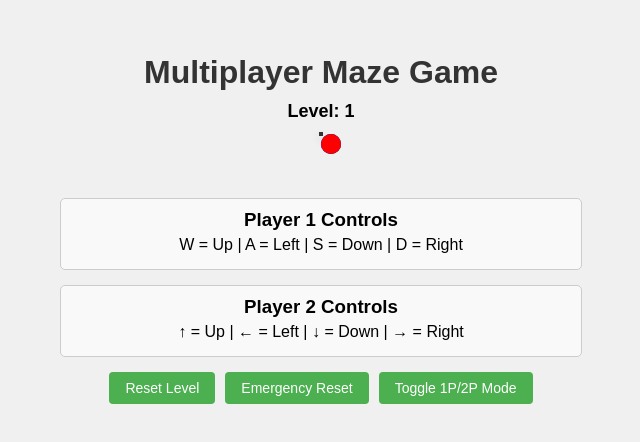
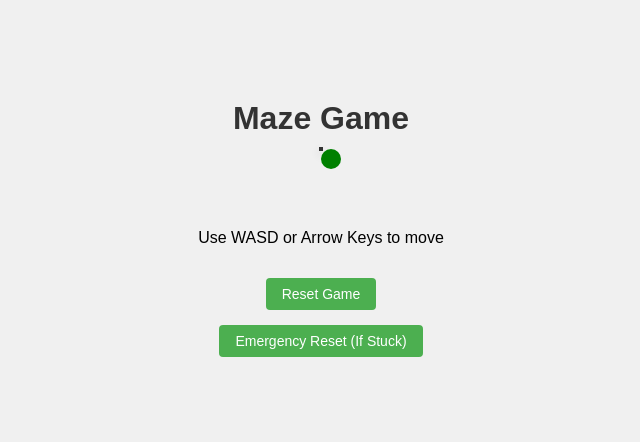
Before and after one commit to Chev-ReX/Maze-Game, a plain HTML site: page index.html in a window 1280 px wide. Shown: the part 182-624 px from the top of the page, without its empty margins (319-959 px from the left). Drawn offline with Linux system fonts and the light colour scheme.

Commit message:
Update index.html

```diff
--- a/index.html
+++ b/index.html
@@ -3,36 +3,23 @@
 <head>
     <meta charset="UTF-8">
     <meta name="viewport" content="width=device-width, initial-scale=1.0">
-    <title>Multiplayer Maze Game</title>
+    <title>Simple Maze Game</title>
     <link rel="stylesheet" href="styles.css">
 </head>
 <body>
-    <h1>Multiplayer Maze Game</h1>
-    <div id="level-info">Level: <span id="level-number">1</span></div>
+    <h1>Maze Game</h1>
     <div id="game-container">
-        <div id="player1" class="player"></div>
-        <div id="player2" class="player"></div>
+        <div id="player"></div>
         <div id="goal"></div>
         <!-- Walls will be created by JavaScript -->
     </div>
     <div id="message"></div>
     <div id="controls">
-        <div class="controls-section">
-            <h3>Player 1 Controls</h3>
-            <p>W = Up | A = Left | S = Down | D = Right</p>
-        </div>
-        <div class="controls-section">
-            <h3>Player 2 Controls</h3>
-            <p>↑ = Up | ← = Left | ↓ = Down | → = Right</p>
-        </div>
-        <div class="game-buttons">
-            <button onclick="resetGame()">Reset Level</button>
-            <button onclick="emergencyReset()">Emergency Reset</button>
-            <button onclick="togglePlayers()">Toggle 1P/2P Mode</button>
-        </div>
+        <p>Use WASD or Arrow Keys to move</p>
+        <button onclick="resetGame()">Reset Game</button>
+        <button onclick="emergencyReset()">Emergency Reset (If Stuck)</button>
     </div>
 
-    <script src="levels.js"></script>
     <script src="script.js"></script>
 </body>
 </html>
```
